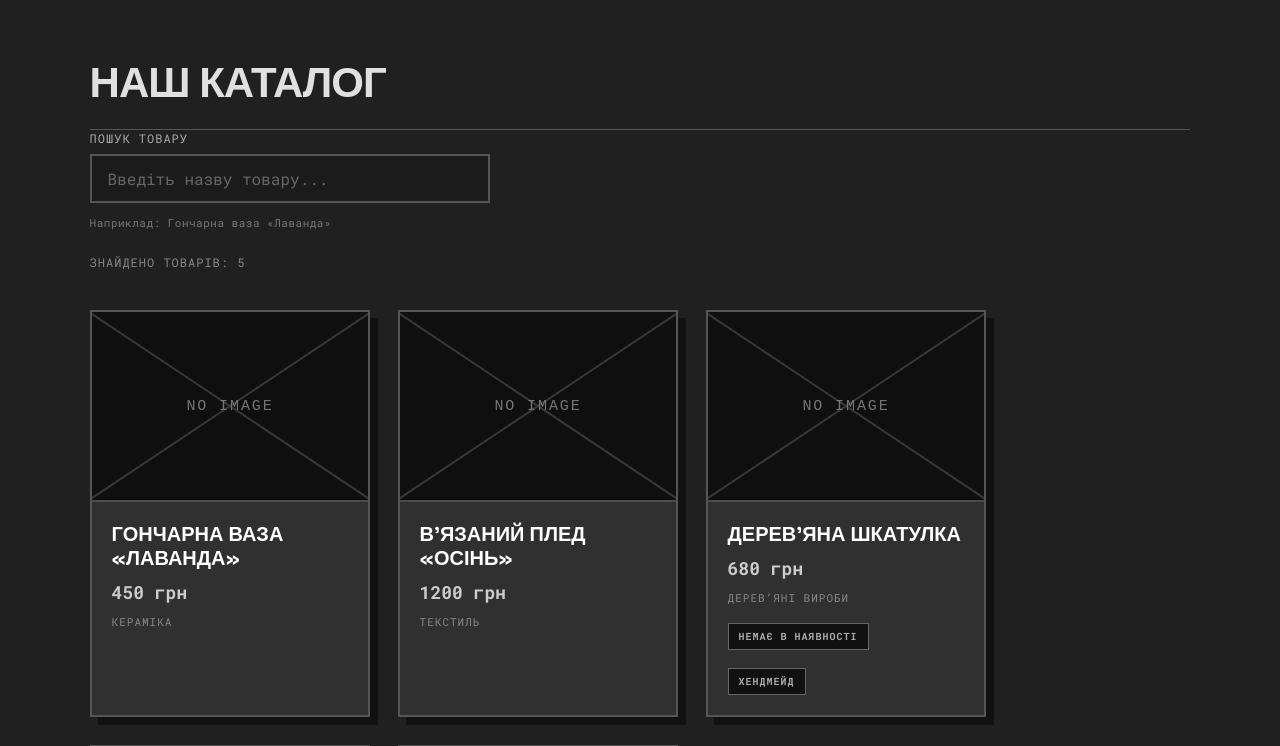
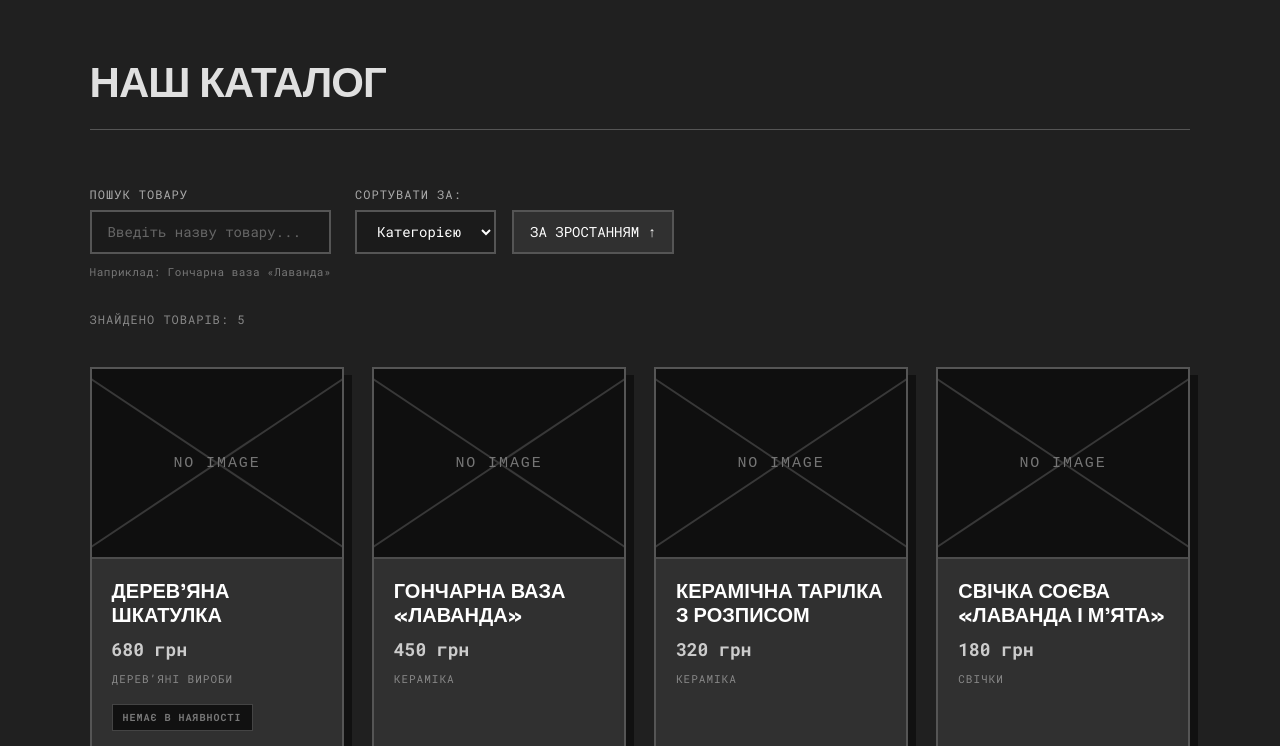
Before and after one commit to SMACTEPOK/khntu-web-programming-korniienko, a React (Vite) app in the folder handycraft-store/: page / in a window 1280 px wide. Shown: the part 640-1386 px from the top of the page. Built offline with nearby package versions, Linux system fonts and the light colour scheme.

Commit message:
Lab 4: Add ProductList component, category sorting with undefined handling, and PropTypes contract

```diff
--- a/handycraft-store/src/App.css
+++ b/handycraft-store/src/App.css
@@ -1,4 +1,3 @@
-
 .store {
   min-height: 100vh;
   display: flex;
@@ -7,7 +6,6 @@
 }
 
 /* HEADER */
-
 .header {
   position: relative;
   padding: 24px 7%;
@@ -46,7 +44,6 @@
 }
 
 /* WELCOME */
-
 .welcome {
   position: relative;
   padding: 90px 7%;
@@ -85,15 +82,14 @@
 }
 
 /* CATALOG */
-
 .catalog {
   flex: 1;
-  padding: 70px 7% 100px;
+  padding: 70px 7% 120px; /* Збільшено нижній відступ зі 100px до 120px */
   background-color: #202020;
 }
 
 .catalog h2 {
-  margin: 0;
+  margin: 0 0 56px 0; /* Збільшено відступ від заголовка до пошуку */
   padding-bottom: 20px;
   color: #e0e0e0;
   border-bottom: 1px solid #555;
@@ -103,26 +99,7 @@
   text-transform: uppercase;
 }
 
-.catalog > p {
-  color: #999;
-  font-family: var(--font-mono);
-  font-size: 12px;
-  line-height: 1.7;
-}
-
-/* PRODUCT GRID */
-
-.product-grid {
-  display: flex;
-  flex-wrap: wrap;
-  justify-content: flex-start;
-  align-items: stretch;
-  gap: 28px;
-  margin-top: 40px;
-}
-
 /* FOOTER */
-
 .footer {
   padding: 28px 7%;
   background-color: #111;
@@ -139,25 +116,9 @@
 }
 
 /* RESPONSIVE */
-
 @media (max-width: 600px) {
-  .header {
-    padding: 28px 6%;
-  }
-
-  .header h1 {
-    letter-spacing: -2px;
-  }
-
-  .welcome {
-    padding: 65px 6%;
-  }
-
-  .catalog {
-    padding: 50px 6%;
-  }
-
-  .product-grid {
-    justify-content: center;
-  }
+  .header { padding: 28px 6%; }
+  .header h1 { letter-spacing: -2px; }
+  .welcome { padding: 65px 6%; }
+  .catalog { padding: 50px 6% 80px; }
 }
--- a/handycraft-store/src/components/ProductCard/product-card.css
+++ b/handycraft-store/src/components/ProductCard/product-card.css
@@ -1,12 +1,13 @@
 .product-card {
   display: flex;
   flex-direction: column;
-  width: 280px;
+  width: 100%; /* Змінено з 280px на 100%, щоб картка підлаштовувалась під сітку Grid */
+  min-width: 0; /* Запобігає вилазанню контенту за межі комірки */
   margin: 0;
   overflow: hidden;
-  background-color: #303030 !important; /* Примусово темний фон */
+  background-color: #303030 !important;
   border: 2px solid #555;
-  border-radius: 0 !important; /* Гострі кути */
+  border-radius: 0 !important;
   box-shadow: 8px 8px 0 #111;
   transition: transform 0.2s ease, box-shadow 0.2s ease, border-color 0.2s ease;
 }
@@ -32,11 +33,12 @@
   align-items: flex-start;
   gap: 10px;
   padding: 20px;
+  width: 100%; /* Щоб контент не вилазив */
 }
 
 .product-card__name {
   margin: 0;
-  color: #fff; /* Білий текст */
+  color: #fff;
   font-size: 20px;
   font-weight: 700;
   line-height: 1.2;
@@ -60,7 +62,6 @@
   text-transform: uppercase;
 }
 
-/* Чорний брутальний бейдж замість червоного */
 .product-card__badge {
   margin-top: 8px;
   padding: 6px 10px;
@@ -74,3 +75,15 @@
   letter-spacing: 1px;
   text-transform: uppercase;
 }
+
+.product-card__badge--out {
+  border-color: #444;
+  color: #777 !important;
+}
+
+.product-card__badge--handmade {
+  border-color: #aaa;
+  color: #fff !important;
+  background-color: #222 !important;
+  box-shadow: 3px 3px 0 #111;
+}
--- /dev/null
+++ b/handycraft-store/src/components/ProductList/ProductList.css
@@ -0,0 +1,17 @@
+.product-list__grid {
+  display: grid;
+  grid-template-columns: repeat(auto-fill, minmax(220px, 1fr));
+  gap: 28px;
+  /* margin-top: 40px; - Видалено, бо відступ зверху тепер контролює h2 */
+}
+
+.product-list__empty-message {
+  padding: 40px;
+  background-color: #1b1b1b;
+  border: 2px solid #555;
+  color: #aaa;
+  font-family: var(--font-mono);
+  font-size: 14px;
+  text-align: center;
+  letter-spacing: 1px;
+}
--- /dev/null
+++ b/handycraft-store/src/components/ProductList/ProductList.jsx
@@ -0,0 +1,37 @@
+import PropTypes from 'prop-types'
+import ProductCard from '../ProductCard/ProductCard'
+import './ProductList.css'
+
+function ProductList({ products }) {
+  // Обробка порожнього результату (Крок 4 з методички)
+  if (products.length === 0) {
+    return (
+      <p className="product-list__empty-message">
+        За заданими умовами пошуку товарів не знайдено.
+      </p>
+    )
+  }
+
+  return (
+    <div className="product-list__grid">
+      {products.map((product) => (
+        <ProductCard key={product.id} {...product} />
+      ))}
+    </div>
+  )
+}
+
+ProductList.propTypes = {
+  products: PropTypes.arrayOf(
+    PropTypes.shape({
+      id: PropTypes.oneOfType([PropTypes.string, PropTypes.number]).isRequired,
+      name: PropTypes.string.isRequired, // Адаптовано під наш ProductCard
+      price: PropTypes.number.isRequired,
+      image: PropTypes.string,
+      category: PropTypes.string,
+      inStock: PropTypes.bool,
+    })
+  ).isRequired,
+}
+
+export default ProductList
--- a/handycraft-store/src/components/SearchPanel/SearchPanel.css
+++ b/handycraft-store/src/components/SearchPanel/SearchPanel.css
@@ -2,8 +2,7 @@
   display: flex;
   flex-direction: column;
   gap: 8px;
-  margin-bottom: 24px;
-  max-width: 400px;
+  max-width: 320px; /* Трохи звузили поле пошуку */
 }
 
 .search-panel__label {
@@ -15,13 +14,14 @@
 }
 
 .search-panel__input {
-  padding: 12px 16px;
+  padding: 0 16px;
   background-color: #1b1b1b;
   color: #fff;
   border: 2px solid #555;
   border-radius: 0;
   font-family: var(--font-mono);
-  font-size: 16px;
+  font-size: 14px;
+  height: 44px;
   outline: none;
   transition: border-color 0.2s ease;
 }
@@ -39,7 +39,7 @@
   font-size: 11px;
   color: #777;
   letter-spacing: 0.5px;
-  margin-top: 4px;
+  margin-top: 2px;
   background: none;
   border: none;
   padding: 0;
--- /dev/null
+++ b/handycraft-store/src/components/SortControls/SortControls.css
@@ -0,0 +1,56 @@
+.sort-controls {
+  display: flex;
+  align-items: flex-end;
+  gap: 16px;
+  flex-wrap: wrap;
+}
+
+.sort-controls__group {
+  display: flex;
+  flex-direction: column;
+  gap: 8px;
+}
+
+.sort-controls__label {
+  font-family: var(--font-mono);
+  font-size: 12px;
+  color: #aaa;
+  letter-spacing: 1px;
+  text-transform: uppercase;
+}
+
+.sort-controls__select {
+  padding: 0 16px;
+  background-color: #1b1b1b;
+  color: #fff;
+  border: 2px solid #555;
+  border-radius: 0;
+  font-family: var(--font-mono);
+  font-size: 14px;
+  height: 44px;
+  outline: none;
+  cursor: pointer;
+}
+
+.sort-controls__select:focus {
+  border-color: #aaa;
+}
+
+.sort-controls__direction {
+  padding: 0 16px;
+  background-color: #303030;
+  color: #fff;
+  border: 2px solid #555;
+  border-radius: 0;
+  font-family: var(--font-mono);
+  font-size: 14px;
+  height: 44px;
+  text-transform: uppercase;
+  cursor: pointer;
+  transition: background-color 0.2s, border-color 0.2s;
+}
+
+.sort-controls__direction:hover {
+  background-color: #444;
+  border-color: #aaa;
+}
--- /dev/null
+++ b/handycraft-store/src/components/SortControls/SortControls.jsx
@@ -0,0 +1,54 @@
+import PropTypes from 'prop-types'
+import './SortControls.css'
+
+// Описуємо форму об'єкта конфігурації сортування (Варіант 14)
+export const sortConfigShape = PropTypes.shape({
+  field: PropTypes.oneOf(['name', 'price', 'category']).isRequired,
+  direction: PropTypes.oneOf(['asc', 'desc']).isRequired,
+})
+
+function SortControls({ sortConfig, onSortChange }) {
+  function handleFieldChange(event) {
+    onSortChange({ ...sortConfig, field: event.target.value })
+  }
+
+  function handleDirectionToggle() {
+    const newDirection = sortConfig.direction === 'asc' ? 'desc' : 'asc'
+    onSortChange({ ...sortConfig, direction: newDirection })
+  }
+
+  return (
+    <div className="sort-controls">
+      <div className="sort-controls__group">
+        <label htmlFor="sort-field" className="sort-controls__label">
+          Сортувати за:
+        </label>
+        <select
+          id="sort-field"
+          className="sort-controls__select"
+          value={sortConfig.field}
+          onChange={handleFieldChange}
+        >
+          <option value="category">Категорією</option>
+          <option value="name">Назвою</option>
+          <option value="price">Ціною</option>
+        </select>
+      </div>
+
+      <button
+        type="button"
+        className="sort-controls__direction"
+        onClick={handleDirectionToggle}
+      >
+        {sortConfig.direction === 'asc' ? 'За зростанням ↑' : 'За спаданням ↓'}
+      </button>
+    </div>
+  )
+}
+
+SortControls.propTypes = {
+  sortConfig: sortConfigShape.isRequired,
+  onSortChange: PropTypes.func.isRequired,
+}
+
+export default SortControls
--- a/handycraft-store/src/pages/CatalogPage.css
+++ b/handycraft-store/src/pages/CatalogPage.css
@@ -1,23 +1,21 @@
 .catalog-page {
   width: 100%;
+}
+
+.catalog-page__controls {
+  display: flex;
+  flex-wrap: wrap;
+  align-items: flex-start;
+  gap: 24px;
+  margin-bottom: 32px; /* Відступ між пошуком/сортуванням та лічильником */
 }
 
 .catalog-page__results-count {
   font-family: var(--font-mono);
   font-size: 12px;
   color: #888;
-  margin-bottom: 24px;
+  margin-top: 0;
+  margin-bottom: 40px; /* Відступ між лічильником та сіткою карток */
   letter-spacing: 1px;
   text-transform: uppercase;
 }
-
-.catalog-page__empty-message {
-  padding: 40px;
-  background-color: #1b1b1b;
-  border: 2px solid #555;
-  color: #aaa;
-  font-family: var(--font-mono);
-  font-size: 14px;
-  text-align: center;
-  letter-spacing: 1px;
-}
--- a/handycraft-store/src/pages/CatalogPage.jsx
+++ b/handycraft-store/src/pages/CatalogPage.jsx
@@ -1,55 +1,85 @@
 import { useState, useEffect } from 'react'
 import SearchPanel from '../components/SearchPanel/SearchPanel'
-import ProductCard from '../components/ProductCard/ProductCard'
+import SortControls from '../components/SortControls/SortControls'
+import ProductList from '../components/ProductList/ProductList'
 import { mockProducts } from '../data/mockProducts'
 import { filterProducts } from '../utils/filterProducts'
 import './CatalogPage.css'
 
 function CatalogPage() {
-  // Миттєвий стан для поля вводу
   const [searchQuery, setSearchQuery] = useState('')
-  // Стан із затримкою для фільтрації (debounce)
   const [debouncedQuery, setDebouncedQuery] = useState(searchQuery)
 
-  // Ефект для debounce (затримка 300 мс)
+  // Стан конфігурації сортування (Варіант 14)
+  const [sortConfig, setSortConfig] = useState({
+    field: 'category', // За замовчуванням сортуємо за категорією (Варіант 4)
+    direction: 'asc',
+  })
+
   useEffect(() => {
     const timerId = setTimeout(() => {
       setDebouncedQuery(searchQuery)
     }, 300)
 
-    // Очищення таймера при наступному введенні або розмонтуванні
     return () => clearTimeout(timerId)
   }, [searchQuery])
 
-  // Використовуємо нашу утиліту (Варіант 14)
+  // 1. Спочатку фільтруємо
   const filteredProducts = filterProducts(mockProducts, debouncedQuery)
 
-  // Беремо назву першого товару як підказку (Варіант 4)
+  // 2. Потім сортуємо (Варіант 4 + Варіант 9)
+  const sortedAndFilteredProducts = [...filteredProducts].sort((a, b) => {
+    // Витягуємо значення поля для порівняння. Якщо undefined - ставимо порожній рядок.
+    const valueA = a[sortConfig.field] || ''
+    const valueB = b[sortConfig.field] || ''
+
+    // СПЕЦІАЛЬНА ЛОГІКА ДЛЯ КАТЕГОРІЙ (Варіант 9: undefined в кінець)
+    if (sortConfig.field === 'category') {
+      const catA = a.category
+      const catB = b.category
+
+      if (!catA && !catB) return 0 // Обидва без категорії - байдуже
+      if (!catA) return 1 // "a" без категорії -> відправляємо в кінець
+      if (!catB) return -1 // "b" без категорії -> відправляємо в кінець
+
+      // Використовуємо localeCompare для правильного українського алфавіту
+      const comparison = catA.localeCompare(catB, 'uk')
+      return sortConfig.direction === 'asc' ? comparison : -comparison
+    }
+
+    // Звичайне сортування для інших полів (назва, ціна)
+    if (typeof valueA === 'string' && typeof valueB === 'string') {
+      const comparison = valueA.localeCompare(valueB, 'uk')
+      return sortConfig.direction === 'asc' ? comparison : -comparison
+    }
+
+    // Для чисел (ціни)
+    if (valueA < valueB) return sortConfig.direction === 'asc' ? -1 : 1
+    if (valueA > valueB) return sortConfig.direction === 'asc' ? 1 : -1
+    return 0
+  })
+
   const hintText = mockProducts[0].name
 
   return (
     <div className="catalog-page">
-      <SearchPanel
-        value={searchQuery}
-        onChange={setSearchQuery}
-        hint={hintText}
-      />
+      <div className="catalog-page__controls">
+        <SearchPanel
+          value={searchQuery}
+          onChange={setSearchQuery}
+          hint={hintText}
+        />
+        <SortControls
+          sortConfig={sortConfig}
+          onSortChange={setSortConfig}
+        />
+      </div>
 
       <p className="catalog-page__results-count">
-        Знайдено товарів: {filteredProducts.length}
+        Знайдено товарів: {sortedAndFilteredProducts.length}
       </p>
 
-      {filteredProducts.length === 0 ? (
-        <p className="catalog-page__empty-message">
-          За запитом «{debouncedQuery}» нічого не знайдено. Спробуйте інше формулювання.
-        </p>
-      ) : (
-        <div className="product-grid">
-          {filteredProducts.map((product) => (
-            <ProductCard key={product.id} {...product} />
-          ))}
-        </div>
-      )}
+      <ProductList products={sortedAndFilteredProducts} />
     </div>
   )
 }
```
